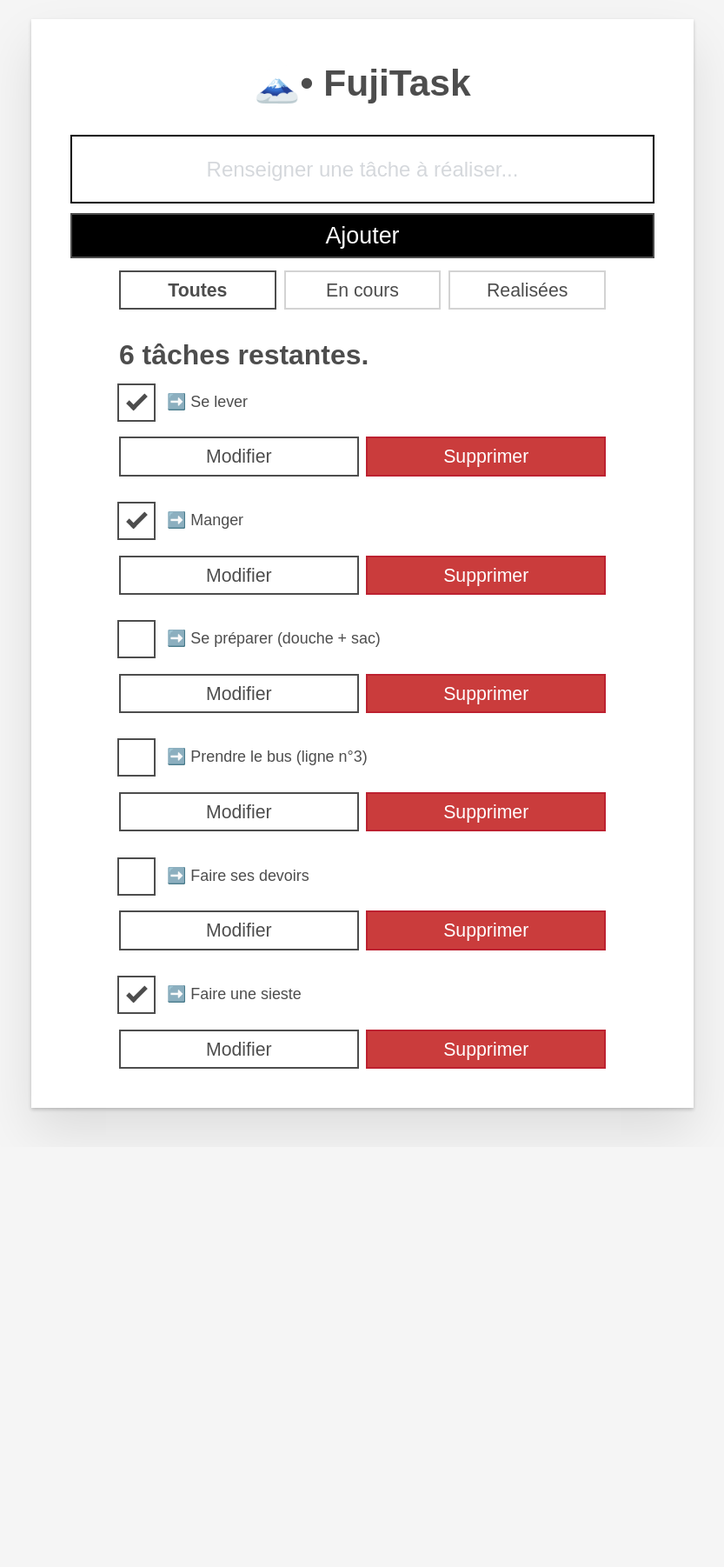
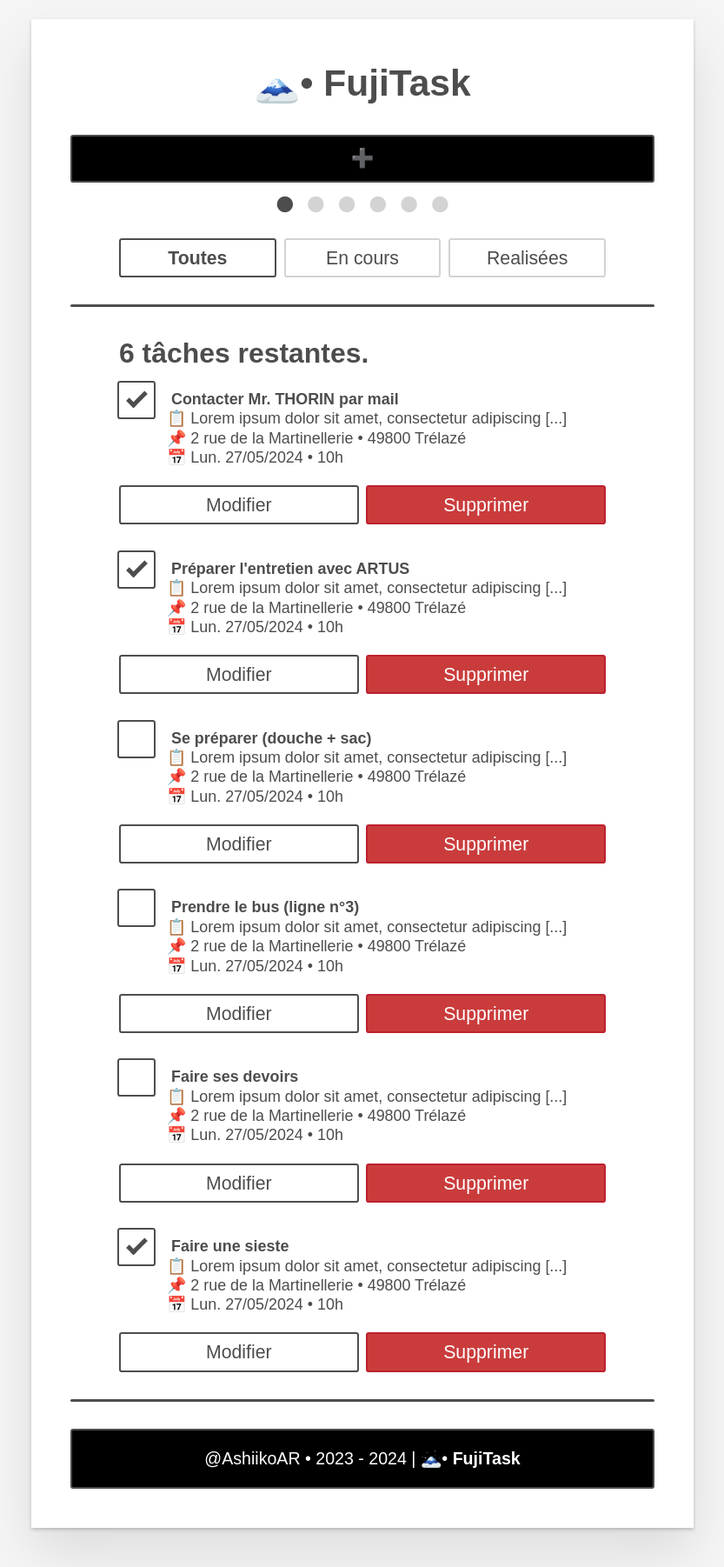
Before and after one commit to MDS-qualite-test/todo-app, a React (Create React App) app: page / in a window 1280 px wide. Shown: the whole page at 87% size, without its empty margins (223-1056 px from the left). Before the commit the page ends 1319 px from the top, so only its background shows below. Built offline with nearby package versions, Linux system fonts and the light colour scheme.

Commit message:
modified:   src/App.js 	new file:   src/components/footer.js 	modified:   src/components/form.js 	modified:   src/components/todo.js 	modified:   src/index.css 	modified:   src/index.js

```diff
--- a/src/App.js
+++ b/src/App.js
@@ -4,6 +4,7 @@ import { nanoid } from "nanoid";
 import Formulaire from "./components/form";
 import Filtres from "./components/filtres";
 import Todo from "./components/todo";
+import Footer from "./components/footer";
 
 const FILTRE_MAP = {
   "Toutes": () => true,
@@ -72,10 +73,12 @@ function App(props) {
   return (
     <div className="todoapp stack-large">
       <h1>&#128507;&bull; FujiTask</h1>
+
       <Formulaire ajtTache={ajtTache} />
       <div className="filters btn-group stack-exception">
         {filtrerListe}
       </div>
+      <div class="sepp"/>
       <h2 id="list-heading" tabIndex="-1" ref={listHeadingRef}>
         {texteHeader}
       </h2>
@@ -84,6 +87,8 @@ function App(props) {
         aria-labelledby="list-heading">
         {listeTaches}
       </ul>
+      <div class="sepp"/>
+      <Footer />
     </div>
   );
 }
--- /dev/null
+++ b/src/components/footer.js
@@ -0,0 +1,11 @@
+import React from "react";
+
+function Footer() {
+  return (
+    <footer>
+        <p><a href="https://github.com/AshiikoAR/ToDo-list" id="redirect_git" title="Lien GitHub du projet 'FujiTask'">@AshiikoAR</a> &bull; 2023 - 2024 | &#128507;&bull; <b>FujiTask</b> </p>
+    </footer>
+  );
+}
+
+export default Footer;
--- a/src/components/form.js
+++ b/src/components/form.js
@@ -2,22 +2,153 @@ import React, { useState } from "react";
 
 function Formulaire(props) {
     const [nom, setNom] = useState("");
+    const [description, setDescription] = useState("");
+    const [localisation, setLocalisation] = useState("");
+    const [dateHeure, setDateHeure] = useState("");
+    const [step, setStep] = useState(0);
+    const [suggestions, setSuggestions] = useState([]);
 
-    function handleChange(e) {
-        setNom(e.target.value);
+    const MAPBOX_API_KEY = "pk.eyJ1IjoiYXNoaWtvIiwiYSI6ImNsd2hzdDgxODAzMmEya3JsdjVtbmdibzcifQ.XZiclmMszAsSnU5rhlYTeg"; // Remplacez par votre clé API Mapbox
+
+    function handleChange(e, setState) {
+        setState(e.target.value);
+    }
+
+    async function handleLocalisationChange(e) {
+        const value = e.target.value;
+        setLocalisation(value);
+
+        if (value.length > 2) {
+            try {
+                const response = await fetch(
+                    `https://api.mapbox.com/geocoding/v5/mapbox.places/${encodeURIComponent(value)}.json?access_token=${MAPBOX_API_KEY}&autocomplete=true`
+                );
+                const data = await response.json();
+                setSuggestions(data.features);
+            } catch (error) {
+                console.error("Error fetching location suggestions:", error);
+            }
+        } else {
+            setSuggestions([]);
+        }
+    }
+
+    function handleSuggestionClick(suggestion) {
+        setLocalisation(suggestion.place_name);
+        setSuggestions([]);
     }
 
     function handleSubmit(e) {
         e.preventDefault();
-        props.ajtTache(nom);
+        const tache = { nom, description, localisation, dateHeure };
+        props.ajtTache(tache);
         setNom("");
+        setDescription("");
+        setLocalisation("");
+        setDateHeure("");
+        setStep(0);
     }
 
     return (
         <form onSubmit={handleSubmit}>
-            <input type="text" id="new-todo-input" className="input input__lg" nom="text" autoComplete="off" value={nom}
-            onChange={handleChange} placeholder="Renseigner une tâche à réaliser..."/>
-            <button type="submit" className="btn btn__primary btn__lg" title="Ajouter la tâche">Ajouter</button>
+            {step === 0 && (
+                <div>
+                    <button type="submit" title="Ajouter une nouvelle tâche" onClick={() => setStep(1)}>
+                        &#10133;
+                    </button>
+                </div>
+            )}
+            {step === 1 && (
+                <div>
+                    <input
+                        type="text"
+                        id="new-todo-input"
+                        className="input input__lg"
+                        name="nom"
+                        autoComplete="off"
+                        value={nom}
+                        onChange={(e) => handleChange(e, setNom)}
+                        placeholder="&#9999;&#65039; &bull; Tâche à réaliser"
+                    />
+                </div>
+            )}
+            {step === 2 && (
+                <div>
+                    <input
+                        type="text"
+                        id="new-todo-input"
+                        className="input input__lg"
+                        name="description"
+                        autoComplete="off"
+                        value={description}
+                        onChange={(e) => handleChange(e, setDescription)}
+                        placeholder="&#128203; &bull; Description de la tâche"
+                    />
+                </div>
+            )}
+            {step === 3 && (
+                <div>
+                    <input
+                        type="text"
+                        id="new-todo-input"
+                        className="input input__lg"
+                        name="localisation"
+                        autoComplete="off"
+                        value={localisation}
+                        onChange={handleLocalisationChange}
+                        placeholder="&#128204; &bull; Localisation de la tâche"
+                    />
+                    {suggestions.length > 0 && (
+                        <ul className="suggestions-list">
+                            {suggestions.map((suggestion, index) => (
+                                <li
+                                    key={index}
+                                    onClick={() => handleSuggestionClick(suggestion)}
+                                >
+                                    {suggestion.place_name}
+                                </li>
+                            ))}
+                        </ul>
+                    )}
+                </div>
+            )}
+            {step === 4 && (
+                <div>
+                    <input
+                        type="text"
+                        id="new-todo-input"
+                        className="input input__lg"
+                        name="dateHeure"
+                        autoComplete="off"
+                        value={dateHeure}
+                        onChange={(e) => handleChange(e, setDateHeure)}
+                        placeholder="&#128197;&middot;&#128339; &bull; Date & Heure"
+                    />
+                </div>
+            )}
+            {step === 5 && (
+                <div>
+                    <button type="submit" title="Ajouter la tâche">&#128190; Ajouter "{nom}" à la liste ?</button>
+                </div>
+            )}
+            <div className="dots-container">
+                {[0, 1, 2, 3, 4, 5].map((dot, index) => (
+                    <span
+                        key={index}
+                        className={`dot ${step === index ? "active" : ""}`}
+                        onClick={() => setStep(index)}
+                    >
+                        &#9679;
+                    </span>
+                ))}
+            </div>
+            {step === 5 && (
+                <div className="resume">
+                    <li>&#128203; {description}</li>
+                    <li>&#128204; {localisation}</li>
+                    <li>&#128197; {dateHeure}</li>
+                </div>
+            )}
         </form>
     );
 }
--- a/src/components/todo.js
+++ b/src/components/todo.js
@@ -53,15 +53,18 @@ export default function Todo(props) {
             <div className="c-cb">
                 <input id={props.id} type="checkbox" defaultChecked={props.completed} onChange={() => props.majTacheCompletee(props.id)} />
                 <label className="todo-label" htmlFor={props.id}>
-                    &#10145;&#65039; {props.nom}
+                    <li><b>&nbsp;{props.nom}</b></li>
+                    <li>&#128203; Lorem ipsum dolor sit amet, consectetur adipiscing [...]</li>
+                    <li>&#128204; 2 rue de la Martinellerie &bull; 49800 Trélazé</li>
+                    <li>&#128197; Lun. 27/05/2024 &bull; 10h</li>
                 </label>
             </div>
             <div className="btn-group">
                 <button type="button" className="btn" onClick={() => setModif(true)} ref={editButtonRef}>
-                    Modifier <span className="visually-hidden">{props.nom}</span>
+                    Modifier<span className="visually-hidden">{props.nom}</span>
                 </button>
                 <button type="button" className="btn btn__danger" onClick={() => props.suppTache(props.id)}>
-                    Supprimer <span className="visually-hidden">{props.nom}</span>
+                    Supprimer<span className="visually-hidden">{props.nom}</span>
                 </button>
             </div>
         </div>
--- a/src/index.css
+++ b/src/index.css
@@ -70,6 +70,7 @@ body {
   padding: 0.8rem 1rem 0.7rem;
   border: 0.2rem solid #4d4d4d;
   cursor: pointer;
+  border-radius: 0.3rem;
 }
 
 .btn.toggle-btn {
@@ -182,11 +183,16 @@ body {
 }
 
 .todoapp > h1 {
+  cursor: default;
   display: block;
   max-width: 100%;
   text-align: center;
   margin: 0;
   margin-bottom: 1rem;
+}
+
+.todoapp > h2 {
+  cursor: default;
 }
 
 .label__lg {
@@ -198,13 +204,16 @@ body {
 }
 
 .input__lg {
-  padding: 2rem;
-  border: 2px solid #000;
+  padding: 1.2rem;
+  color:#4d4d4d;
+  border: 2px solid #4d4d4d;
+  border-radius: 0.3rem;
+  text-align:center;
 }
 
 .input__lg:focus {
-  border-color: #4d4d4d;
-  box-shadow: inset 0 0 0 2px;
+  color:#000;
+  box-shadow: inset 0 0 0 0.02rem;
 }
 
 [class*="__lg"] {
@@ -215,12 +224,6 @@ body {
 
 [class*="__lg"]:not(:last-child) {
   margin-bottom: 1rem;
-}
-
-@media screen and (min-width: 620px) {
-  [class*="__lg"] {
-    font-size: 2.4rem;
-  }
 }
 
 /* Style composant ToDo list */
@@ -239,10 +242,11 @@ body {
   min-height: 4.4rem;
   padding: 0.4rem 0.8rem;
   border: 2px solid #565656;
+  border-radius: 0.3rem;
 }
 
 .todo-text:focus {
-  box-shadow: inset 0 0 0 2px;
+  box-shadow: inset 0 0 0 1px;
 }
 
 /* Style cases à cocher */
@@ -266,6 +270,7 @@ body {
   left: -2px;
   width: 44px;
   height: 44px;
+  border-radius: 0.3rem;
 }
 
 .c-cb > input[type="checkbox"] {
@@ -314,3 +319,86 @@ body {
 .c-cb > input[type="checkbox"]:checked + label::after {
   opacity: 1;
 }
+
+.todoapp > .sepp {
+  max-width: 100%;
+  height: 0.25rem;
+  border-radius: 1rem;;
+  background-color:#4d4d4d;
+}
+
+.todoapp > footer {
+  max-width: 100%;
+}
+
+footer {
+  cursor: default;
+  width: 100%;
+  font-size: 1.75rem;
+  background-color: #000;
+  color: #FFF;
+  text-align: center;
+  margin: 20px 0 2px 0 ;
+  border: 2px solid #4d4d4d;
+  border-radius: 0.3rem;
+}
+
+#redirect_git {
+  color: #FFF;
+  text-decoration: none;
+}
+
+#redirect_git:hover{
+  color: #FFF;
+  text-decoration: underline;
+}
+
+.suggestions-list {
+  border: 2px solid #4d4d4d;
+  border-radius: 0 0 0.3rem 0.3rem;
+  max-height: 15rem;
+  overflow-y: auto;
+  margin-top: -1.15rem;
+  list-style: none;
+}
+
+.suggestions-list li {
+  padding: 0.8rem;
+  cursor: pointer;
+}
+
+.suggestions-list li:hover {
+  background-color: #d3d3d3;
+}
+
+.dots-container {
+  display: flex;
+  justify-content: center;
+  margin: -0.5rem 0 1rem 0;
+}
+
+.dot {
+  font-size: 2em;
+  cursor: pointer;
+  margin: 0 5px;
+  color: #d3d3d3;
+}
+
+.dot.active {
+  color: #4d4d4d;
+}
+
+.todoapp > button[type="submit"] {
+  max-width: 100%;
+}
+
+button[type="submit"] {
+  width: 100%;
+  align-self: center;
+  padding: 1.2rem;
+  color:#fff;
+  background-color: #000;
+  border: 0.2rem solid #4d4d4d;
+  cursor: pointer;
+  border-radius: 0.3rem;
+}
--- a/src/index.js
+++ b/src/index.js
@@ -6,8 +6,8 @@ import reportWebVitals from './reportWebVitals';
 
 
 const DATA = [
-  { id: "todo-0", nom: "Se lever", completed: true },
-  { id: "todo-1", nom: "Manger", completed: true },
+  { id: "todo-0", nom: "Contacter Mr. THORIN par mail", completed: true },
+  { id: "todo-1", nom: "Préparer l'entretien avec ARTUS", completed: true },
   { id: "todo-2", nom: "Se préparer (douche + sac)", completed: false },
   { id: "todo-3", nom: "Prendre le bus (ligne n°3)", completed: false },
   { id: "todo-4", nom: "Faire ses devoirs", completed: false },
```
